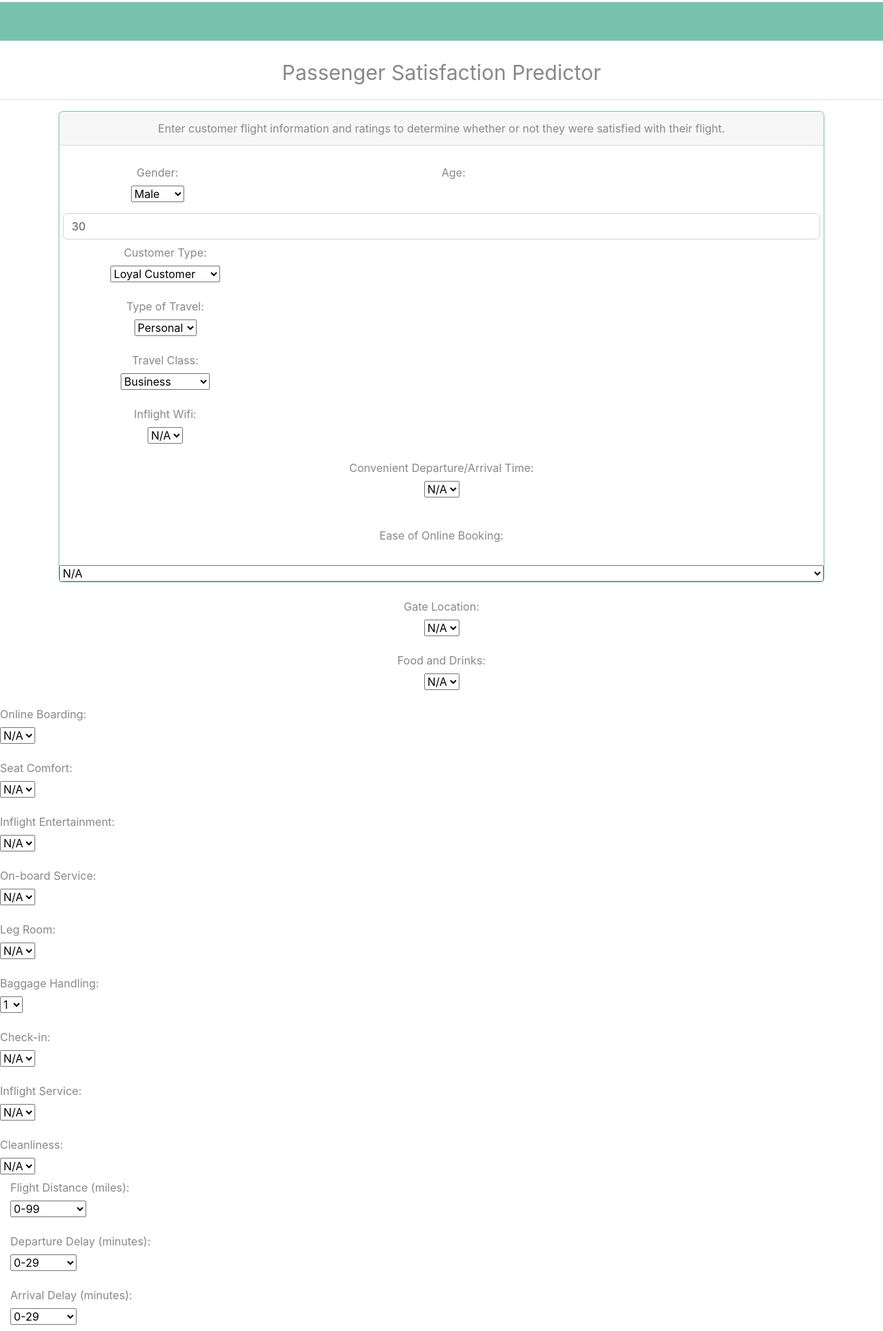
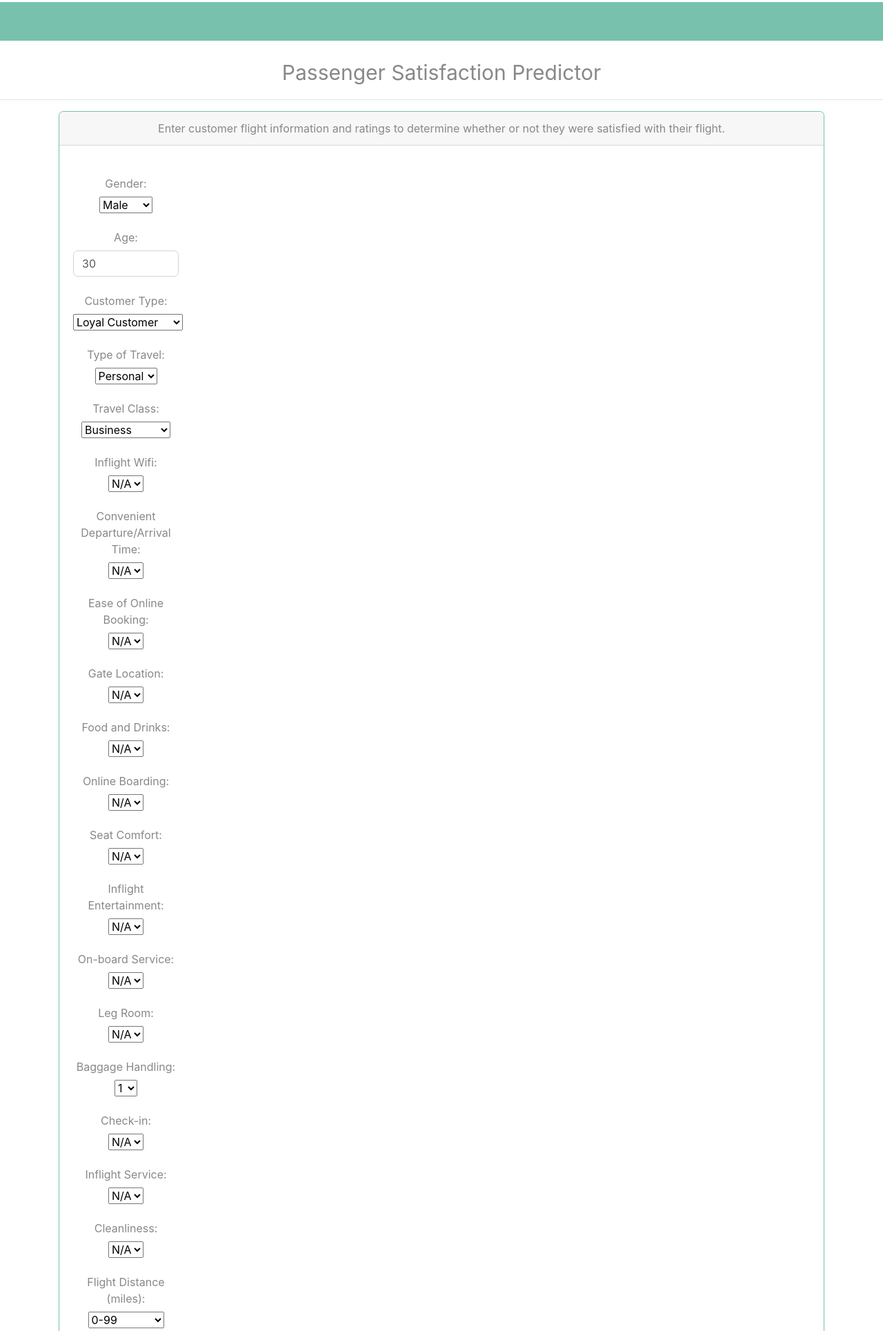
Before and after one commit to martabaker/ds_project_4, a Flask app: page /model in a window 1280 px wide. Shown: the part 2005-3934 px from the top of the page at 69% size. Run offline with Flask 3, Linux system fonts and the light colour scheme; some libraries are stand-ins or nearby versions.

Commit message:
Updated html

```diff
--- a/app/templates/index.html
+++ b/app/templates/index.html
@@ -351,41 +351,37 @@
             <div class="card-header">Enter customer flight information and ratings to determine whether or not they were satisfied with their flight.</div>
             <div class="card-body">
                 <div class="row">
-                    <!-- <div class="col-md-4"> -->
-                        <div class="form-group col-md-3">
+                    <div class="col-md-2">
+                        <div class="form-group"></div>
                           <label class="col-form-label" for="gender">Gender:</label> <br>
                           <select id="gender">
                             <option value="0">Male</option>
                             <option value="1">Female</option>
                           </select>
-                        </div>
-                        <div class="form-group col-md-3"></div>
+                        <div class="form-group"></div>
                             <label class="col-form-label" for="age">Age:</label> <br>
                             <input type="text" class="form-control" value="30" id="age">
-                        </div>
-                        <div class="form-group col-md-3">
+                        <div class="form-group"></div>
                             <label class="col-form-label" for="customer_type">Customer Type:</label> <br>
                             <select id="customer_type">
                               <option value="1">Loyal Customer</option>
                               <option value="0">Disloyal Customer</option>
                             </select>
-                        </div>
-                        <div class="form-group col-md-3">
+                        <div class="form-group"></div>
                             <label class="col-form-label" for="type_of_travel">Type of Travel:</label> <br>
                             <select id="type_of_travel">
                               <option value="0">Personal</option>
                               <option value="1">Business</option>
                             </select>
-                        </div>
-                        <div class="form-group col-md-3">
+                        <div class="form-group"></div>
                             <label class="col-form-label" for="travel_class">Travel Class:</label> <br>
                             <select id="travel_class">
                               <option value="Business">Business</option>
                               <option value="Eco">Economy</option>
                               <option value="Eco Plus">Economy Plus</option>
                             </select>
-                        </div>
-                        <div class="form-group col-md-3">
+
+                        <div class="form-group"></div>
                             <label class="col-form-label" for="inflight_wifi_service">Inflight Wifi:</label> <br>
                             <select id="inflight_wifi_service">
                               <option value="0">N/A</option>
@@ -395,8 +391,7 @@
                               <option value="4">4</option>
                               <option value="5">5</option>
                             </select>
-                        </div>
-                        <div class="form-group col-md-3"></div>
+                        <div class="form-group"></div>
                             <label class="col-form-label" for="departure_arrival_time_convenient">Convenient Departure/Arrival Time:</label> <br>
                             <select id="departure_arrival_time_convenient">
                               <option value="0">N/A</option>
@@ -406,8 +401,7 @@
                               <option value="4">4</option>
                               <option value="5">5</option>
                             </select>
-                        </div>
-                        <div class="form-group col-md-3"></div>
+                        <div class="form-group"></div>
                             <label class="col-form-label" for="ease_of_online_booking">Ease of Online Booking:</label> <br>
                             <select id="ease_of_online_booking">
                               <option value="0">N/A</option>
@@ -417,8 +411,7 @@
                               <option value="4">4</option>
                               <option value="5">5</option>
                             </select>
-                        </div>
-                        <div class="form-group col-md-3"></div>
+                        <div class="form-group"></div>
                             <label class="col-form-label" for="gate_location">Gate Location:</label> <br>
                             <select id="gate_location">
                               <option value="0">N/A</option>
@@ -428,8 +421,7 @@
                               <option value="4">4</option>
                               <option value="5">5</option>
                             </select>
-                        </div>
-                        <div class="form-group col-md-3"></div>
+                        <div class="form-group"></div>
                             <label class="col-form-label" for="food_and_drink">Food and Drinks:</label> <br>
                             <select id="food_and_drink">
                               <option value="0">N/A</option>
@@ -439,8 +431,7 @@
                               <option value="4">4</option>
                               <option value="5">5</option>
                             </select>
-                        </div>
-                        <div class="form-group col-md-3"></div>
+                        <div class="form-group"></div>
                             <label class="col-form-label" for="online_boarding">Online Boarding:</label> <br>
                             <select id="online_boarding">
                               <option value="0">N/A</option>
@@ -450,8 +441,7 @@
                               <option value="4">4</option>
                               <option value="5">5</option>
                             </select>
-                        </div>
-                        <div class="form-group col-md-3"></div>
+                        <div class="form-group"></div>
                             <label class="col-form-label" for="seat_comfort">Seat Comfort:</label> <br>
                             <select id="seat_comfort">
                               <option value="0">N/A</option>
@@ -461,8 +451,7 @@
                               <option value="4">4</option>
                               <option value="5">5</option>
                             </select>
-                        </div>
-                        <div class="form-group col-md-3"></div>
+                        <div class="form-group"></div>
                             <label class="col-form-label" for="inflight_entertainment">Inflight Entertainment:</label> <br>
                             <select id="inflight_entertainment">
                               <option value="0">N/A</option>
@@ -472,8 +461,7 @@
                               <option value="4">4</option>
                               <option value="5">5</option>
                             </select>
-                        </div>
-                        <div class="form-group col-md-3"></div>
+                        <div class="form-group"></div>
                             <label class="col-form-label" for="on_board_service">On-board Service:</label> <br>
                             <select id="on_board_service">
                               <option value="0">N/A</option>
@@ -483,8 +471,7 @@
                               <option value="4">4</option>
                               <option value="5">5</option>
                             </select>
-                        </div>
-                        <div class="form-group col-md-3"></div>
+                        <div class="form-group"></div>
                             <label class="col-form-label" for="leg_room_service">Leg Room:</label> <br>
                             <select id="leg_room_service">
                               <option value="0">N/A</option>
@@ -494,8 +481,7 @@
                               <option value="4">4</option>
                               <option value="5">5</option>
                             </select>
-                        </div>
-                        <div class="form-group col-md-3"></div>
+                        <div class="form-group"></div>
                             <label class="col-form-label" for="baggage_handling">Baggage Handling:</label> <br>
                             <select id="baggage_handling">
                               <option value="1">1</option>
@@ -504,8 +490,7 @@
                               <option value="4">4</option>
                               <option value="5">5</option>
                             </select>
-                        </div>
-                        <div class="form-group col-md-3"></div>
+                        <div class="form-group"></div>
                             <label class="col-form-label" for="checkin_service">Check-in:</label> <br>
                             <select id="checkin_service">
                               <option value="0">N/A</option>
@@ -515,8 +500,7 @@
                               <option value="4">4</option>
                               <option value="5">5</option>
                             </select>
-                        </div>
-                        <div class="form-group col-md-3"></div>
+                        <div class="form-group"></div>
                             <label class="col-form-label" for="inflight_service">Inflight Service:</label> <br>
                             <select id="inflight_service">
                               <option value="0">N/A</option>
@@ -526,8 +510,7 @@
                               <option value="4">4</option>
                               <option value="5">5</option>
                             </select>
-                        </div>
-                        <div class="form-group col-md-3"></div>
+                        <div class="form-group"></div>
                             <label class="col-form-label" for="cleanliness">Cleanliness:</label> <br>
                             <select id="cleanliness">
                               <option value="0">N/A</option>
@@ -537,8 +520,7 @@
                               <option value="4">4</option>
                               <option value="5">5</option>
                             </select>
-                        </div>
-                        <div class="form-group col-md-3">
+                        <div class="form-group"></div>
                             <label class="col-form-label" for="flight_distance">Flight Distance (miles):</label> <br>
                             <select id="flight_distance">
                                 <option value="0-99">0-99</option>
@@ -554,8 +536,7 @@
                                 <option value="2000-2999">2000-2999</option>
                                 <option value="3000-4999">3000-4999</option>
                               </select>
-                        </div>
-                        <div class="form-group col-md-3">
+                        <div class="form-group"></div>
                             <label class="col-form-label" for="departure_delay_in_minutes">Departure Delay (minutes):</label> <br>
                             <select id="departure_delay_in_minutes">
                                 <option value="0-29">0-29</option>
@@ -569,8 +550,7 @@
                                 <option value="420-479">420-479</option>
                                 <option value="480-1999">480-1999</option>
                               </select>
-                        </div>
-                        <div class="form-group col-md-3">
+                        <div class="form-group"></div>
                             <label class="col-form-label" for="arrival_delay_in_minutes">Arrival Delay (minutes):</label> <br>
                             <select id="arrival_delay_in_minutes">
                                 <option value="0-29">0-29</option>
@@ -584,8 +564,16 @@
                                 <option value="420-479">420-479</option>
                                 <option value="480-1999">480-1999</option>
                               </select>
+                              <div class="row">
+                                <div class="col-md-12">
+                                    <button type="button" class="btn btn-primary" id="filter">Check Passenger Satisfaction</button>
                                 </div>
-
+                            </div>
+                        </div>
+                    </div>
+                </div>
+          </div>
+        </div>
       </div>
                 <hr style="color:lightgray; border-width: 3px;">
                     <div class="container-fluid">
@@ -595,9 +583,6 @@
                             </div>
                         </div>
                     </div>
-</div>
->>>>>>> 7f967388369b274f4818ca8401f8481130e47461
-
 
 </body>
 
```
Lines whose indentation alone changed are shown as unchanged.
